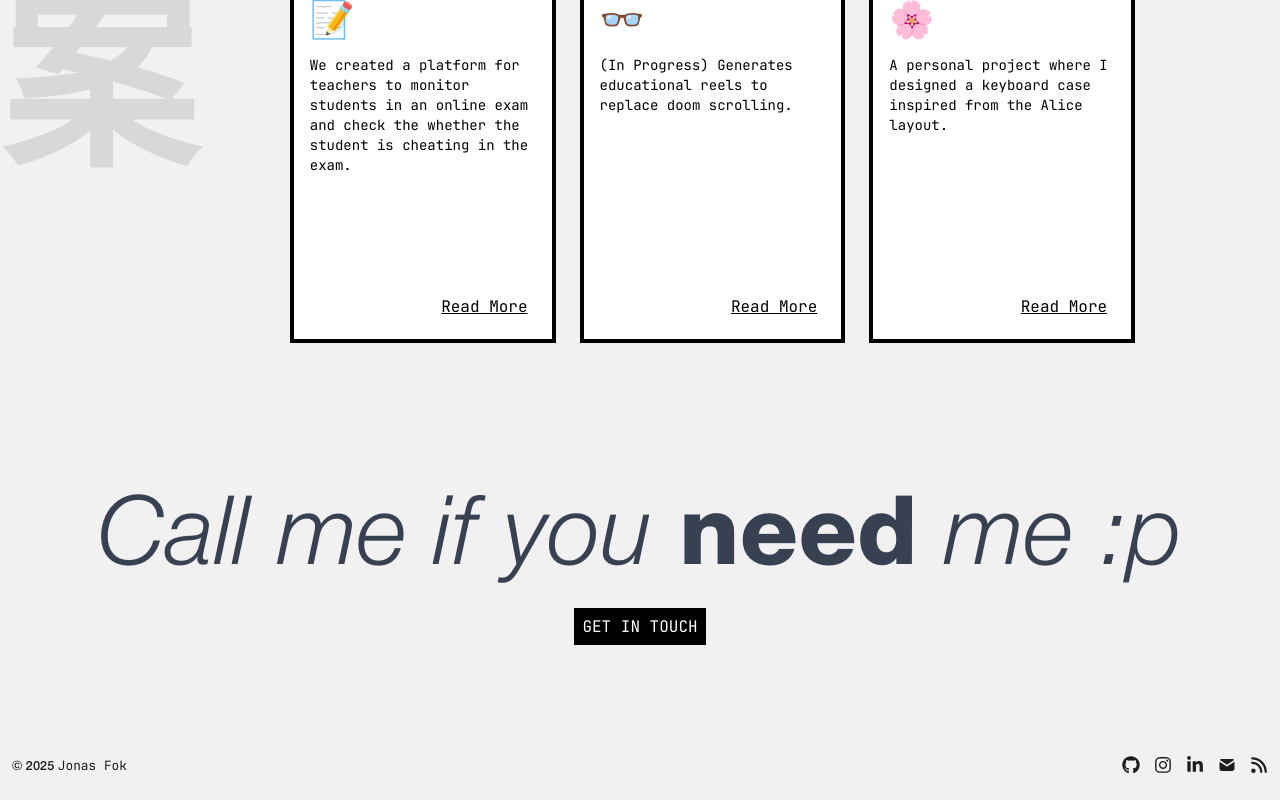
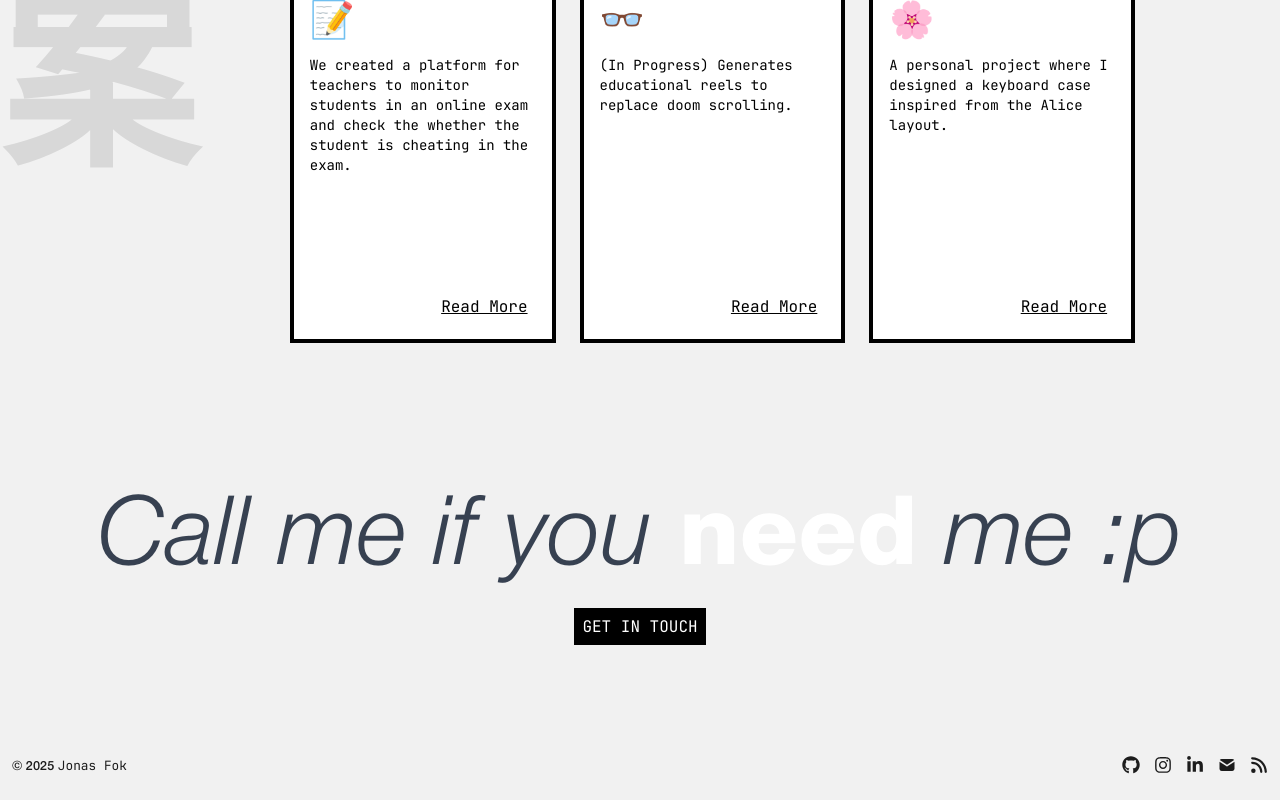
Before and after one commit to doughnut923/doughnut923.github.io, a Next.js app: page / in a window 1280 px wide. Shown: the part 2001-2801 px from the top of the page. Built offline with nearby package versions, Linux system fonts and the light colour scheme.

Commit message:
Update cfa.tsx

```diff
--- a/app/cfa.tsx
+++ b/app/cfa.tsx
@@ -6,7 +6,7 @@ export default function CFA() {
     return (
         <>
             <div id="contact" className="col-span-2 w-full block p-2">
-                <h1 className='text-7xl md:text-8xl w-full text-center mt-11 mb-7 font-normal italic text-gray-700 dark:invert'>Call me if you <span className='font-bold not-italic text-dark dark:invert'>need</span> me :p</h1>
+                <h1 className='text-7xl md:text-8xl w-full text-center mt-11 mb-7 font-normal italic text-gray-700 dark:invert'>Call me if you <span className='font-bold not-italic text-white dark:invert'>need</span> me :p</h1>
                 <div className='m-auto block w-fit'>
                     <Button link={socialLinks.email} text={"GET IN TOUCH"} />
                 </div>
```
